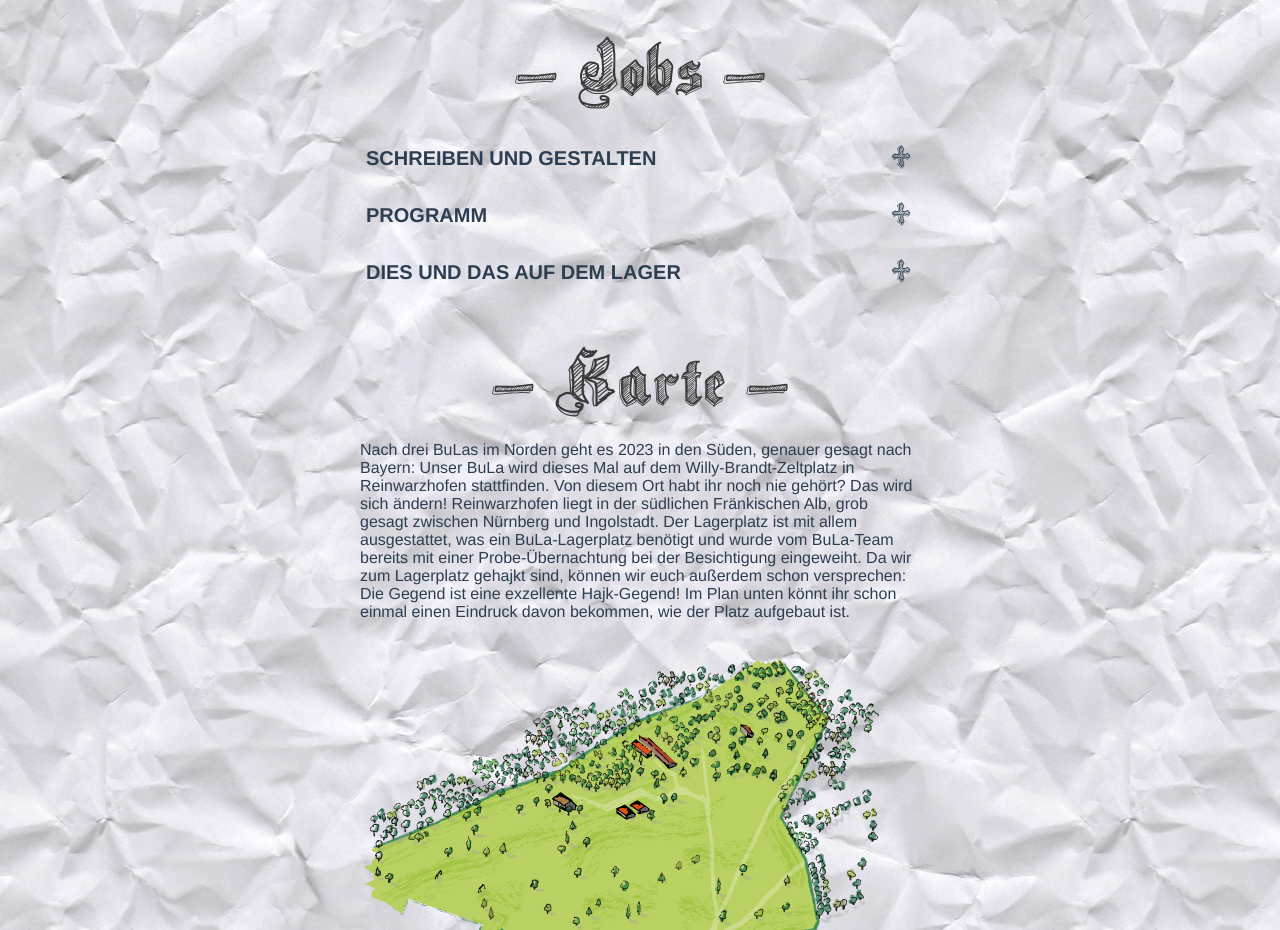
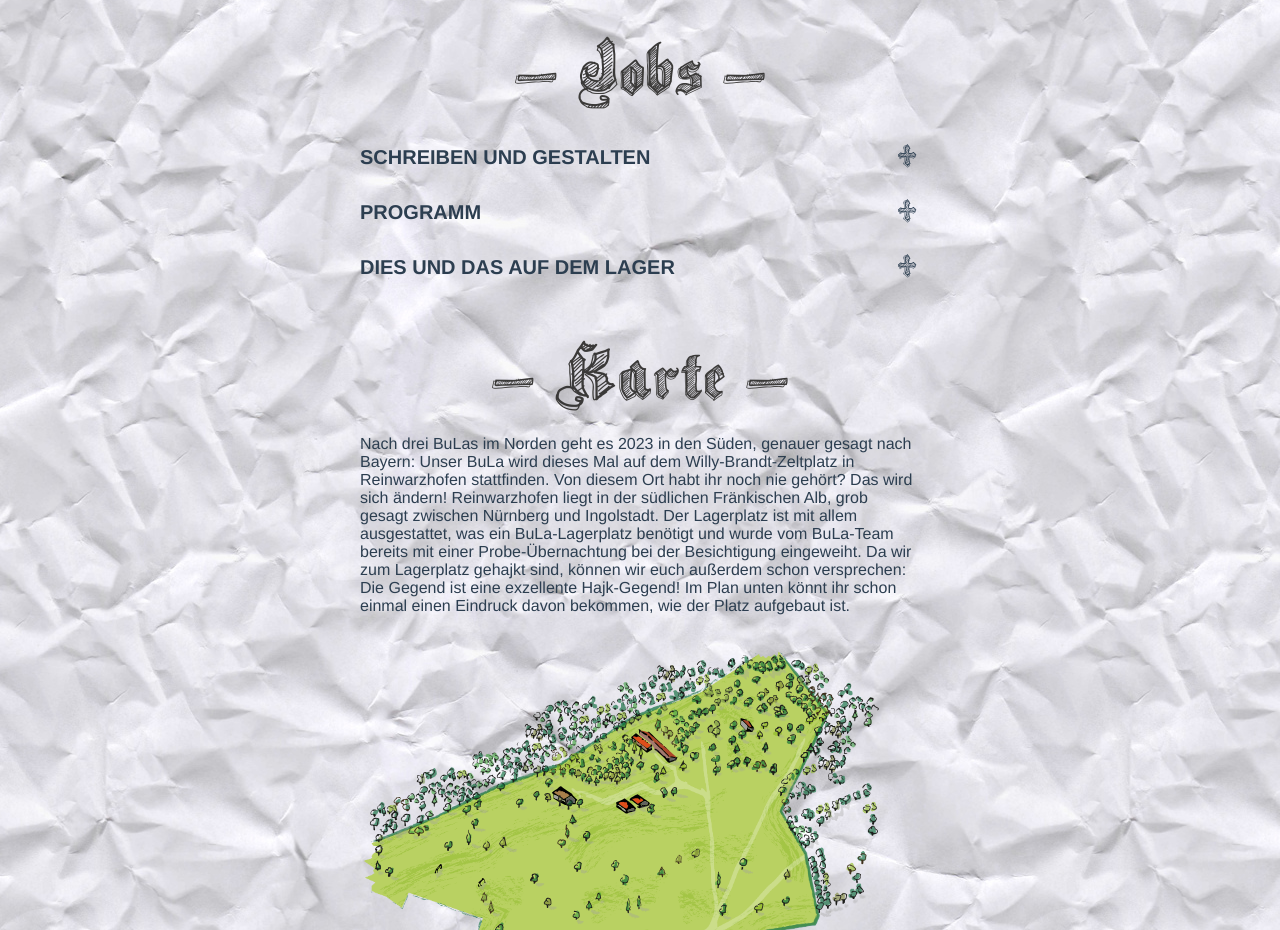
Before and after one commit to mathisfechner/bula2023, a Vue app in the folder vue/bula2023/: page / in a window 1280 px wide. Shown: the part 1720-2650 px from the top of the page. Built offline with nearby package versions, Linux system fonts and the light colour scheme.

Commit message:
mini padding angepasst

```diff
--- a/vue/bula2023/src/components/jobs.vue
+++ b/vue/bula2023/src/components/jobs.vue
@@ -1,7 +1,7 @@
 <template>
     <div id="Jobs" :class="[expanded ? 'cluster' : 'row']">
         <div v-for="(value, key) in store.Jobs" :key="key">
-            <button style="width: 100%" @click="expanded = (!expanded ? key : undefined)">
+            <button style="width: 100%; padding: 0" @click="expanded = (!expanded ? key : undefined)">
                 <span class="catTitle">
                     <h4>{{key}}</h4>
                     <span class="expandButton">{{expanded == key ? '-' : '+'}}</span>
```
